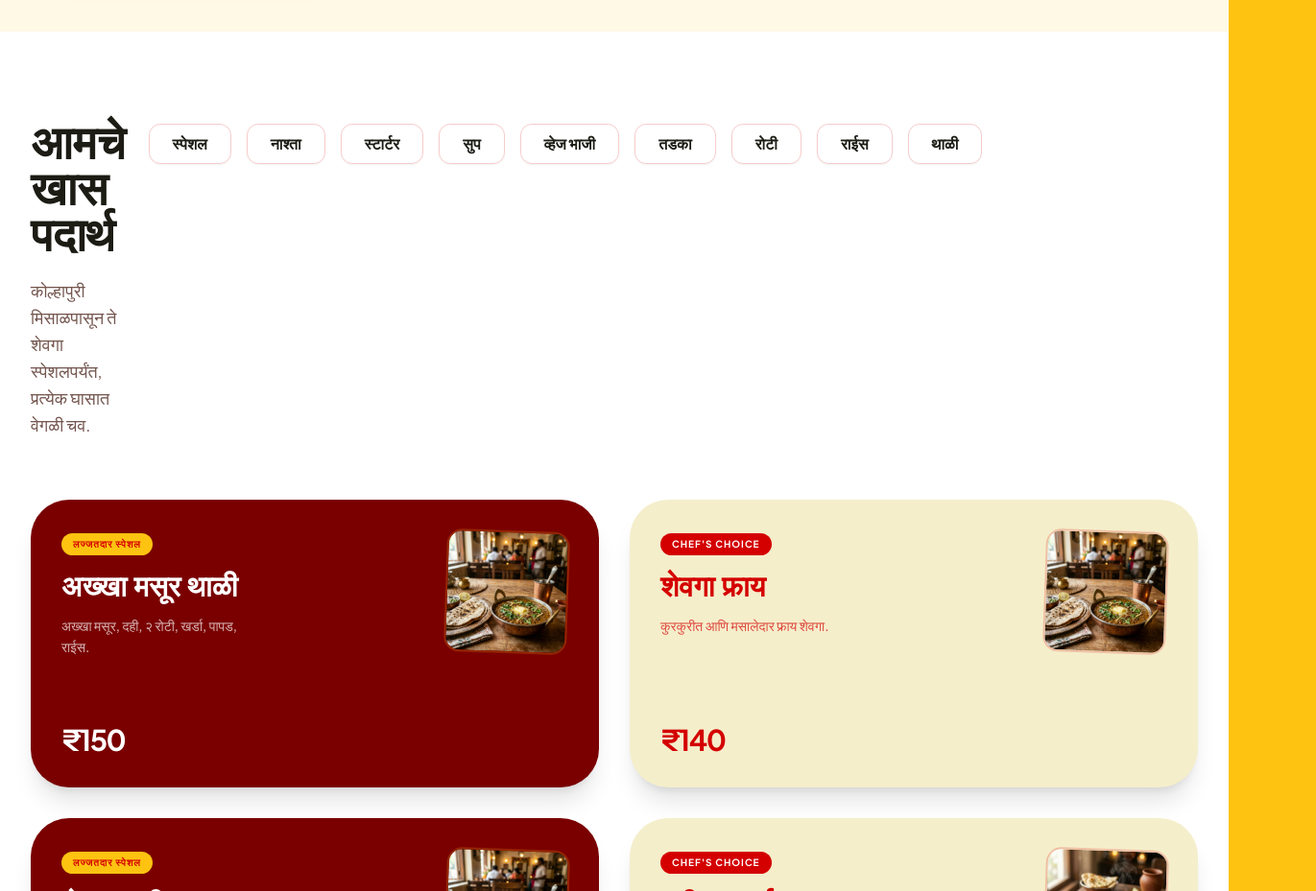
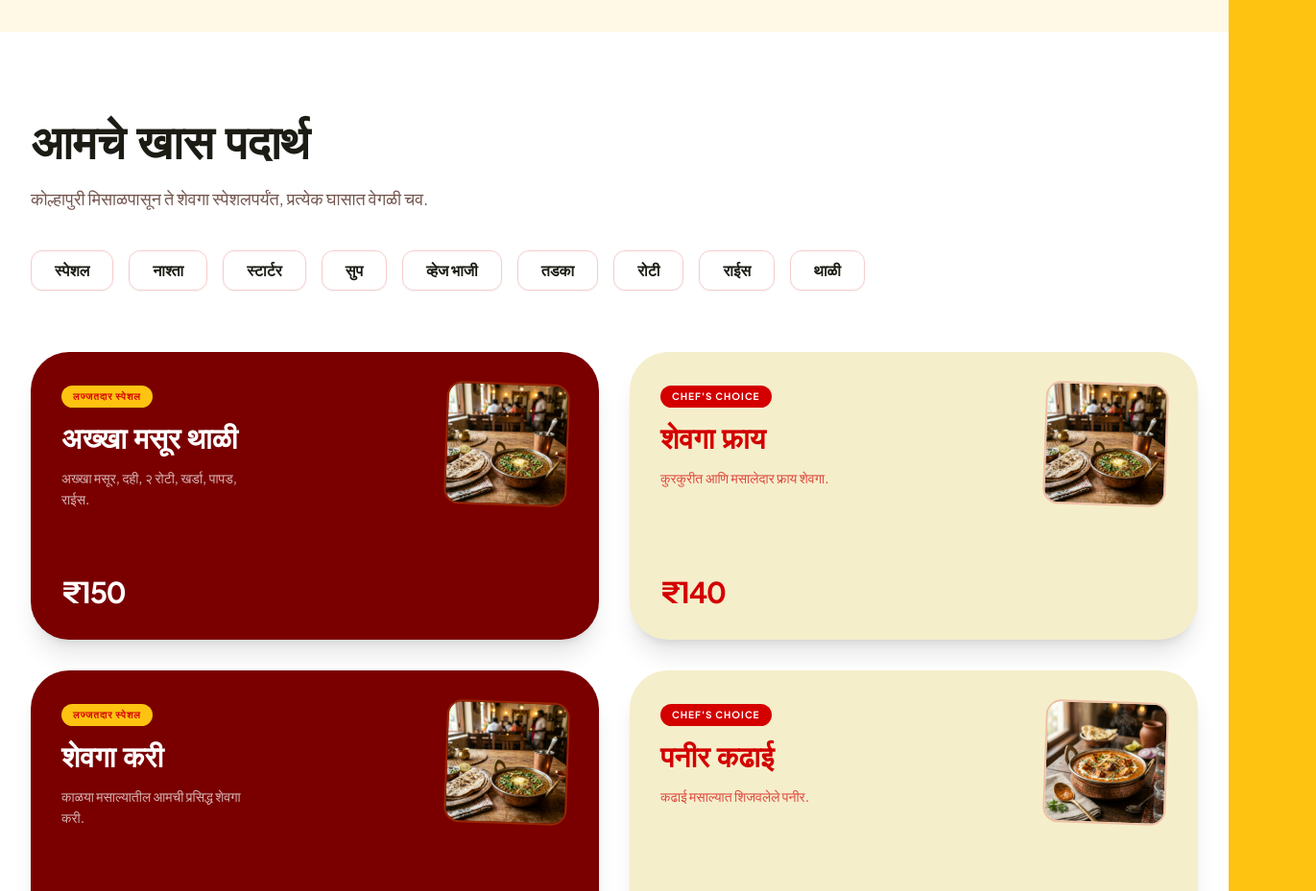
Before and after one commit to phoenixdeepali07-code/lajjatdar, a website built with Vite: page index.html in a window 1280 px wide. Shown: the part 1580-2509 px from the top of the page at 96% size, 1371 px wide, since content can reach past the window. Built offline with nearby package versions, Linux system fonts and the light colour scheme.

Commit message:
Refine menu header layout for better readability

```diff
--- a/index.html
+++ b/index.html
@@ -228,12 +228,11 @@
         <!-- Menu Highlights (Specials) -->
         <section id="menu" class="py-24 bg-white">
             <div class="max-w-7xl mx-auto px-8">
-                <div class="flex flex-col md:flex-row justify-between items-start mb-16 gap-6">
-                    <div class="max-w-xl text-left">
+                <div class="max-w-xl text-left mb-10">
                     <h2 class="font-headline text-4xl md:text-5xl font-black text-on-surface mb-4" data-mr="आमचे खास पदार्थ" data-en="Our Special Dishes">आमचे खास पदार्थ</h2>
                     <p class="text-tertiary text-lg" data-mr="कोल्हापुरी मिसाळपासून ते शेवगा स्पेशलपर्यंत, प्रत्येक घासात वेगळी चव." data-en="From Kolhapuri Misal to Shevga Special, a different taste in every bite.">कोल्हापुरी मिसाळपासून ते शेवगा स्पेशलपर्यंत, प्रत्येक घासात वेगळी चव.</p>
                 </div>
-                    <div class="menu-tabs flex gap-4 overflow-x-auto pb-4 no-scrollbar w-full min-w-full">
+                <div class="menu-tabs flex gap-4 overflow-x-auto pb-4 no-scrollbar w-full mb-12">
                     <button class="tab-btn active whitespace-nowrap px-6 py-2 rounded-full font-bold transition-all border border-primary/20 hover:bg-primary/5 shadow-sm" data-category="special" data-mr="स्पेशल" data-en="Specials">स्पेशल</button>
                     <button class="tab-btn whitespace-nowrap px-6 py-2 rounded-full font-bold transition-all border border-primary/20 hover:bg-primary/5 shadow-sm" data-category="breakfast" data-mr="नाश्ता" data-en="Breakfast">नाश्ता</button>
                     <button class="tab-btn whitespace-nowrap px-6 py-2 rounded-full font-bold transition-all border border-primary/20 hover:bg-primary/5 shadow-sm" data-category="starter" data-mr="स्टार्टर" data-en="Starters">स्टार्टर</button>
@@ -243,7 +242,6 @@
                     <button class="tab-btn whitespace-nowrap px-6 py-2 rounded-full font-bold transition-all border border-primary/20 hover:bg-primary/5 shadow-sm" data-category="roti" data-mr="रोटी" data-en="Roti">रोटी</button>
                     <button class="tab-btn whitespace-nowrap px-6 py-2 rounded-full font-bold transition-all border border-primary/20 hover:bg-primary/5 shadow-sm" data-category="rice" data-mr="राईस" data-en="Rice">राईस</button>
                     <button class="tab-btn whitespace-nowrap px-6 py-2 rounded-full font-bold transition-all border border-primary/20 hover:bg-primary/5 shadow-sm" data-category="thali" data-mr="थाळी" data-en="Thali">थाळी</button>
-                    </div>
                 </div>
                 <!-- Dynamic Menu Grid -->
                 <div class="w-full" id="menu-items">
```
Lines whose indentation alone changed are shown as unchanged.
